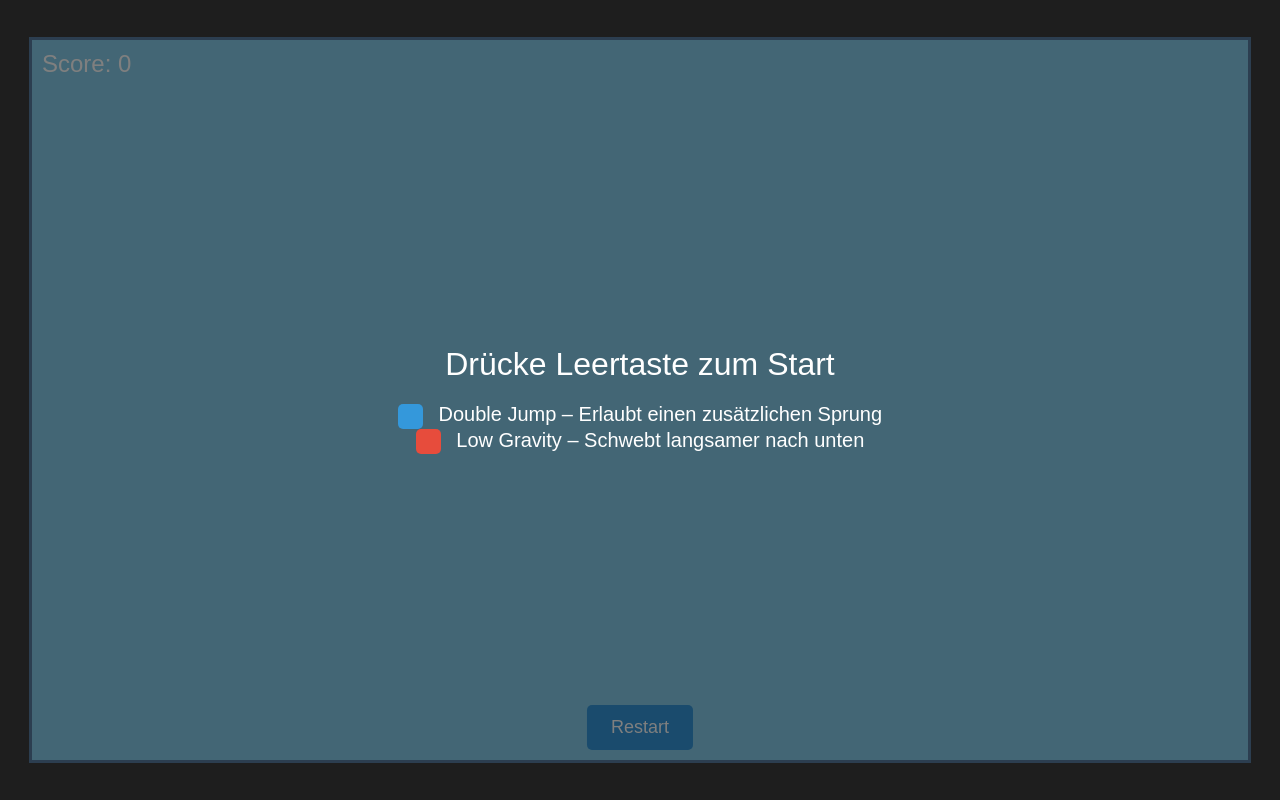
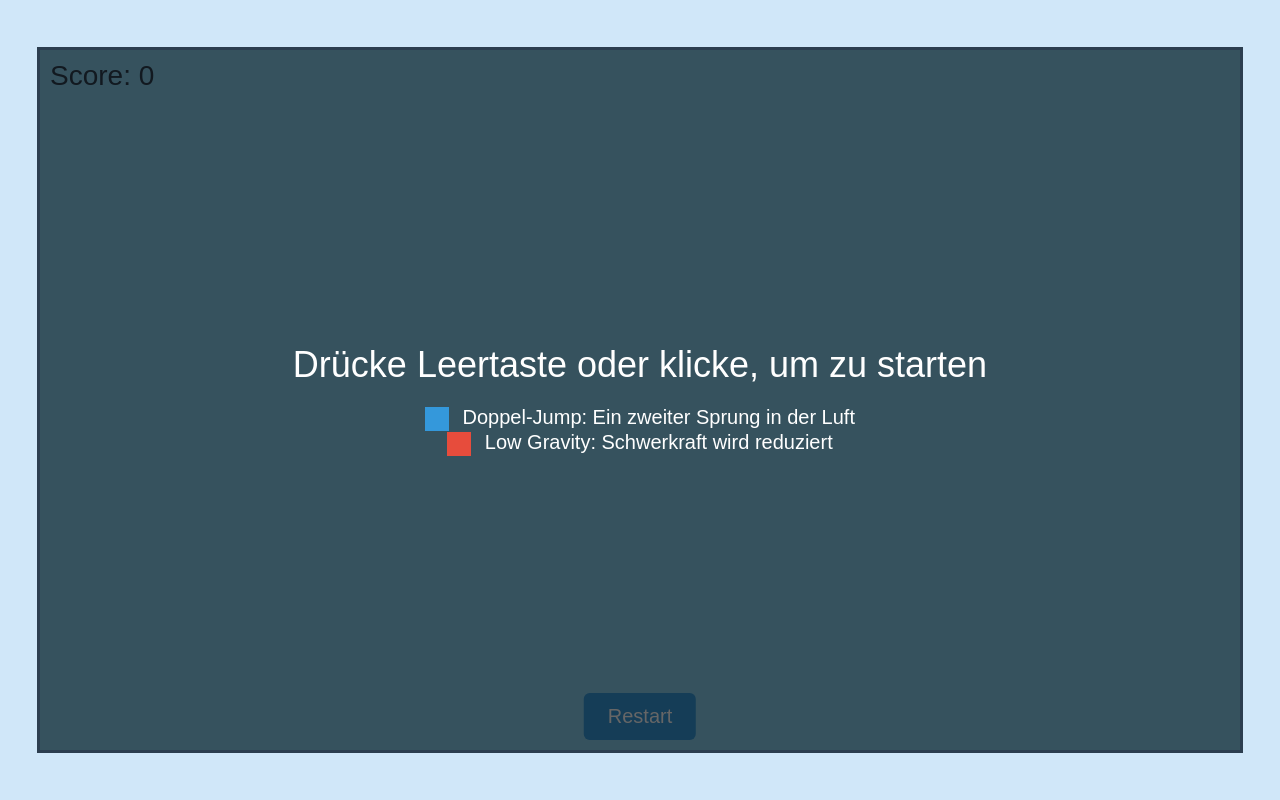
Before and after one commit to jansutermeister-lang/minigame, a plain HTML site: page index.html in a window 1280 px wide. Drawn offline with Linux system fonts and the light colour scheme.

Commit message:
Add files via upload

```diff
--- a/index.html
+++ b/index.html
@@ -12,10 +12,10 @@
     <div id="powerup-circle"></div>
     <button id="restart-btn">Restart</button>
     <div id="startOverlay">
-        <div>Drücke Leertaste zum Start</div>
-        <div class="powerup-info">
-            <div><span class="pu doubleJump"></span> Double Jump – Erlaubt einen zusätzlichen Sprung</div>
-            <div><span class="pu lowGravity"></span> Low Gravity – Schwebt langsamer nach unten</div>
+        Drücke Leertaste oder klicke, um zu starten<br>
+        <div id="powerup-info">
+            <div><span class="powerup-icon doubleJump"></span> Doppel-Jump: Ein zweiter Sprung in der Luft</div>
+            <div><span class="powerup-icon lowGravity"></span> Low Gravity: Schwerkraft wird reduziert</div>
         </div>
     </div>
 </div>
--- a/script.js
+++ b/script.js
@@ -1,6 +1,6 @@
 const canvas = document.getElementById("gameCanvas");
-canvas.width = 1200;  // größeres Spielfeld
-canvas.height = 700;
+canvas.width = 1200;
+canvas.height = 650;
 const ctx = canvas.getContext("2d");
 
 const scoreElement = document.getElementById("score");
@@ -35,7 +35,7 @@ let dino = {
 // Plattformen
 let platforms = [];
 
-// Powerups
+// Power-Ups
 const POWERUP_TYPES = ["doubleJump","lowGravity"];
 let nextPowerupAt = 20;
 let powerup = null;
@@ -47,7 +47,7 @@ let clouds = [];
 for(let i=0;i<5;i++){
     clouds.push({
         x: Math.random()*canvas.width,
-        y: 50 + i*80,
+        y: 50 + i*60,
         radiusX: 60,
         radiusY: 30,
         speed: 0.5 + Math.random()*0.5
@@ -57,9 +57,9 @@ for(let i=0;i<5;i++){
 // Plattformen erstellen
 function createInitialPlatforms(){
     platforms = [];
-    const startY = canvas.height*0.5;
-    platforms.push({x:0, y:startY, width:800}); // Startplattform höher
-    let x = 800;
+    const startY = canvas.height*0.45;
+    platforms.push({x:0, y:startY, width:700});
+    let x = 700;
     while(x < canvas.width + 300){
         const width = Math.random()*150 + 100;
         const y = Math.random()*100 + canvas.height*0.35;
@@ -69,26 +69,26 @@ function createInitialPlatforms(){
     dino.y = platforms[0].y - dino.height;
 }
 
-// Steuerung
-function jump(){
+// Spiel starten
+function startGame(){
     if(!gameStarted){
         gameStarted = true;
         startOverlay.style.display = "none";
         requestAnimationFrame(gameLoop);
     }
-    if(dino.jumpsLeft > 0){
-        dino.dy = JUMP_FORCE;
-        dino.jumpsLeft--;
-    }
 }
 
-// Tastatur
+// Steuerung
 document.addEventListener("keydown", e => {
     if(e.code === "Space" || e.code === "ArrowUp"){
-        jump();
+        startGame();
+        if(dino.jumpsLeft > 0){
+            dino.dy = JUMP_FORCE;
+            dino.jumpsLeft--;
+        }
     }
 
-    // Cheat-Tasten
+    // Cheat-Powerups
     if(e.code === "Digit1"){ // Low Gravity
         normalGravity = 0.1;
         powerupActive = true;
@@ -103,8 +103,14 @@ document.addEventListener("keydown", e => {
     }
 });
 
-// Klicksteuerung
-canvas.addEventListener("mousedown", jump);
+// Klick auf Overlay startet Spiel
+startOverlay.addEventListener("click", () => startGame());
+canvas.addEventListener("click", () => {
+    if(gameStarted && dino.jumpsLeft > 0){
+        dino.dy = JUMP_FORCE;
+        dino.jumpsLeft--;
+    }
+});
 
 // Restart lädt Seite neu
 restartBtn.addEventListener("click", ()=>location.reload());
@@ -133,12 +139,12 @@ function maybeSpawnPowerup(){
         powerup = {
             platform: plat,
             offsetX: plat.width/2-20,
-            yOffset: -40,
+            yOffset: -35,
             size: 40,
             type: type,
             color: type==="doubleJump"?"#3498db":"#e74c3c"
         };
-        nextPowerupAt = platformCounter + 20;
+        nextPowerupAt = platformCounter + 20 + Math.floor(Math.random()*10);
     }
 }
 
@@ -168,7 +174,7 @@ function updatePowerupCircle(){
 
 // Hintergrund
 function drawBackground(){
-    ctx.fillStyle="#a0d8f1"; // heller Hintergrund
+    ctx.fillStyle="#87CEEB";
     ctx.fillRect(0,0,canvas.width,canvas.height);
 
     clouds.forEach(cloud => {
--- a/style.css
+++ b/style.css
@@ -1,7 +1,8 @@
+/* style.css */
 body {
     margin: 0;
     font-family: Arial, sans-serif;
-    background: #1e1e1e; /* Farbe außerhalb des Spielfelds */
+    background: #d0e7f9; /* Farbe außerhalb des Spielbereichs */
     display: flex;
     justify-content: center;
     align-items: center;
@@ -11,8 +12,8 @@ body {
 
 #gameContainer {
     position: relative;
-    width: 95vw;
-    height: 90vh;
+    width: 1200px;
+    height: 700px;
     border: 3px solid #2c3e50;
     background: #87CEEB;
 }
@@ -21,23 +22,24 @@ canvas {
     display: block;
     width: 100%;
     height: 100%;
+    background: #87CEEB;
 }
 
 #score {
     position: absolute;
     top: 10px;
     left: 10px;
-    font-size: 24px;
-    color: #fff;
+    font-size: 28px;
+    color: #2c3e50;
 }
 
 #powerup-circle {
     position: absolute;
-    top: 100px;
-    right: 100px;
-    width: 150px;
-    height: 150px;
-    border: 4px solid #ccc;
+    top: 10px;
+    right: 10px;
+    width: 60px;
+    height: 60px;
+    border: 5px solid #ccc;
     border-radius: 50%;
     display: none;
 }
@@ -48,12 +50,12 @@ canvas {
     left: 50%;
     transform: translateX(-50%);
     padding: 12px 24px;
-    font-size: 18px;
+    font-size: 20px;
     cursor: pointer;
     border: none;
     background: #3498db;
     color: #fff;
-    border-radius: 5px;
+    border-radius: 6px;
 }
 
 #startOverlay {
@@ -62,30 +64,34 @@ canvas {
     left: 0;
     width: 100%;
     height: 100%;
-    background: rgba(0,0,0,0.5);
+    background: rgba(0,0,0,0.6);
     color: white;
     display: flex;
     flex-direction: column;
     align-items: center;
     justify-content: center;
-    font-size: 32px;
+    font-size: 36px;
     z-index: 10;
     text-align: center;
 }
 
-.powerup-info {
+#powerup-info {
     margin-top: 20px;
     font-size: 20px;
 }
 
-.powerup-info .pu {
+.powerup-icon {
     display: inline-block;
-    width: 25px;
-    height: 25px;
-    margin-right: 10px;
+    width: 24px;
+    height: 24px;
+    margin-right: 8px;
     vertical-align: middle;
-    border-radius: 5px;
 }
 
-.doubleJump { background: #3498db; }
-.lowGravity { background: #e74c3c; }
+.doubleJump {
+    background: #3498db;
+}
+
+.lowGravity {
+    background: #e74c3c;
+}
```
